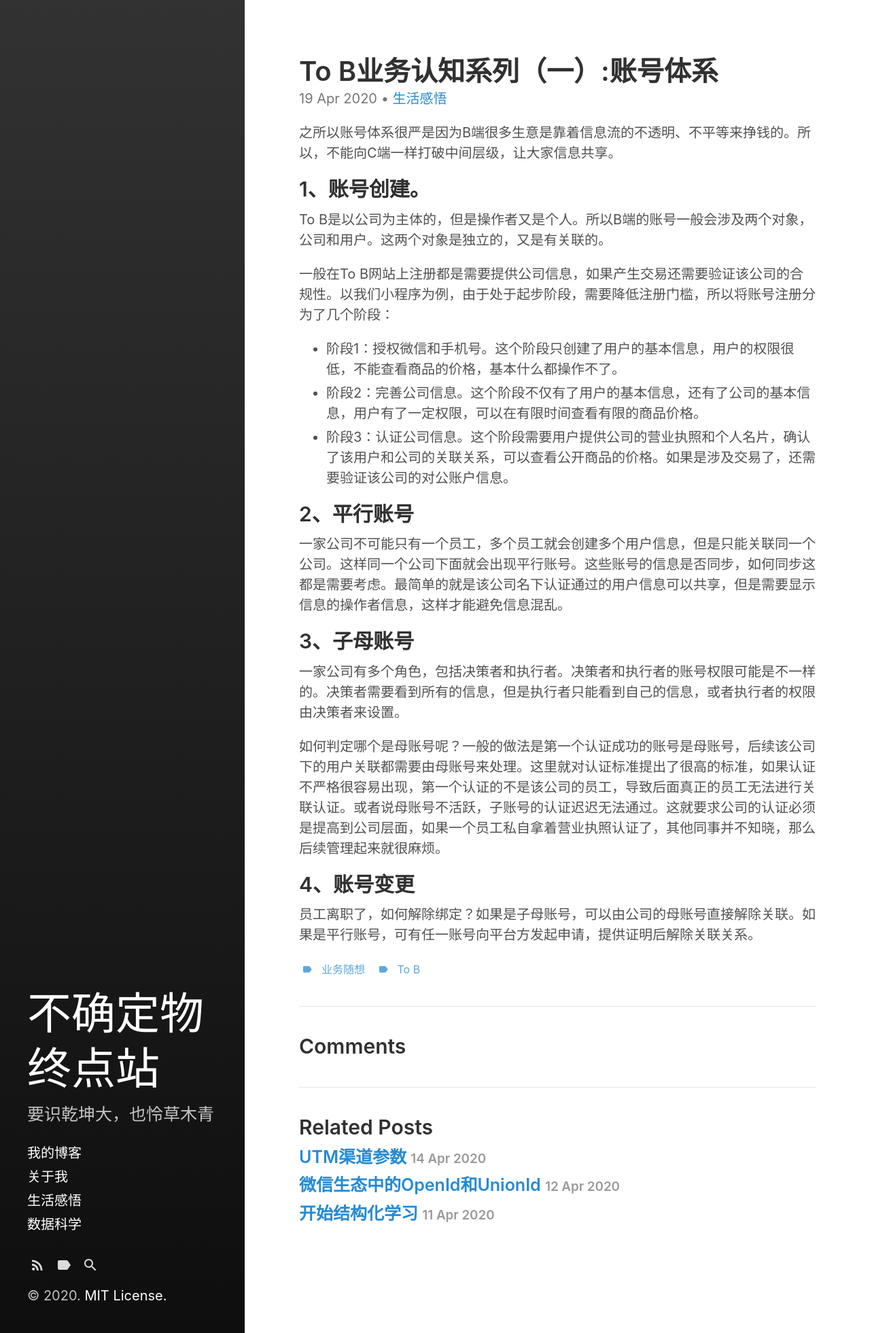
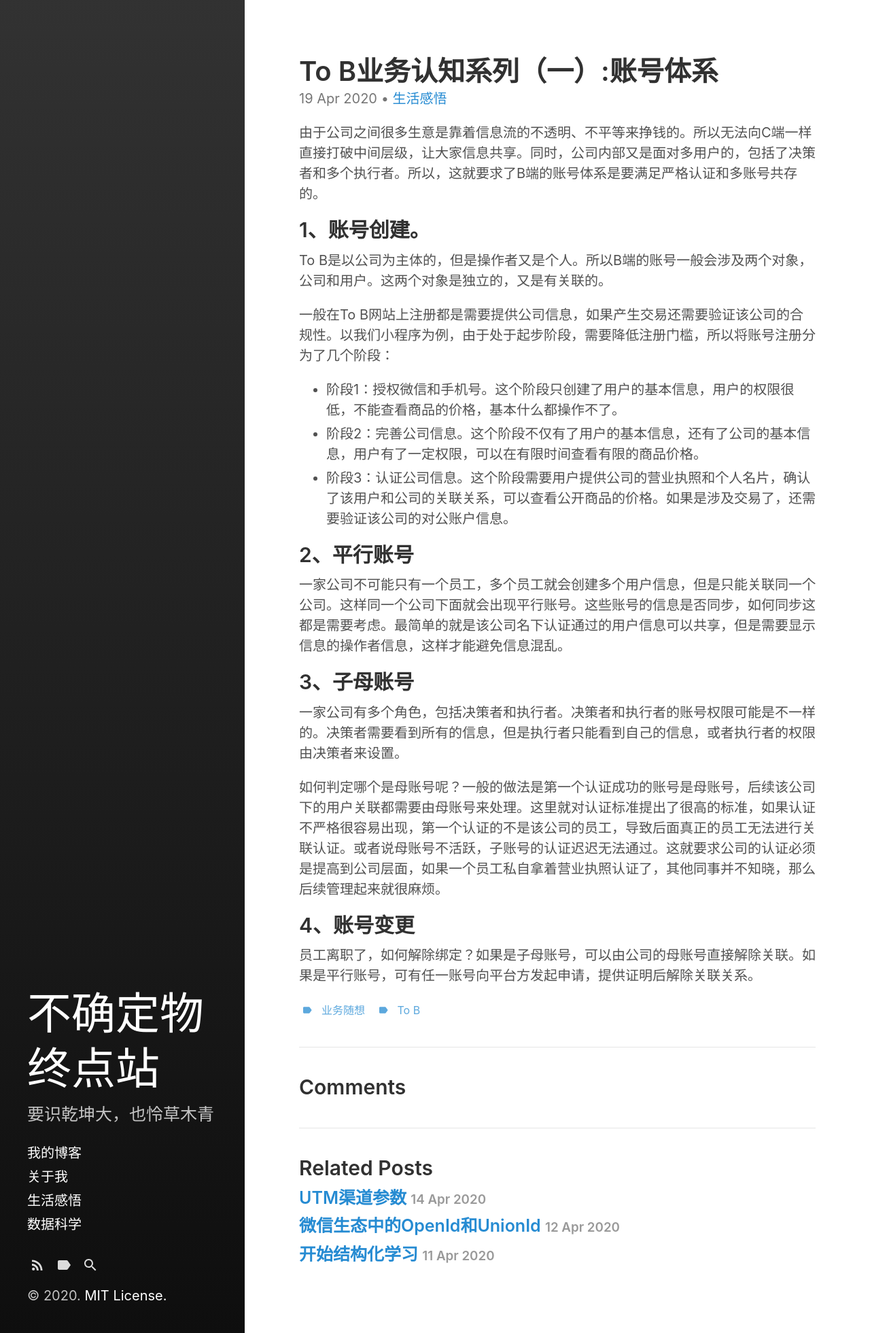
Before and after one commit to Bin0Lin/Bin0Lin.github.io, a Jekyll site: the page built from _posts/2020-04-19-To B业务认知系列(一):账号体系.md, in a window 1280 px wide. Shown: the whole page at 68% size. Built offline with Jekyll 4.4.1, drawn with Linux system fonts in a browser that asks for light colours.

Commit message:
Update 2020-04-19-To B业务认知系列(一):账号体系.md

```diff
--- a/_posts/2020-04-19-To B业务认知系列(一):账号体系.md
+++ b/_posts/2020-04-19-To B业务认知系列(一):账号体系.md
@@ -8,7 +8,7 @@ tags:
     - 业务随想
     - To B
 ---
-之所以账号体系很严是因为B端很多生意是靠着信息流的不透明、不平等来挣钱的。所以，不能向C端一样打破中间层级，让大家信息共享。
+由于公司之间很多生意是靠着信息流的不透明、不平等来挣钱的。所以无法向C端一样直接打破中间层级，让大家信息共享。同时，公司内部又是面对多用户的，包括了决策者和多个执行者。所以，这就要求了B端的账号体系是要满足严格认证和多账号共存的。
 
 ## 1、账号创建。
 
```
